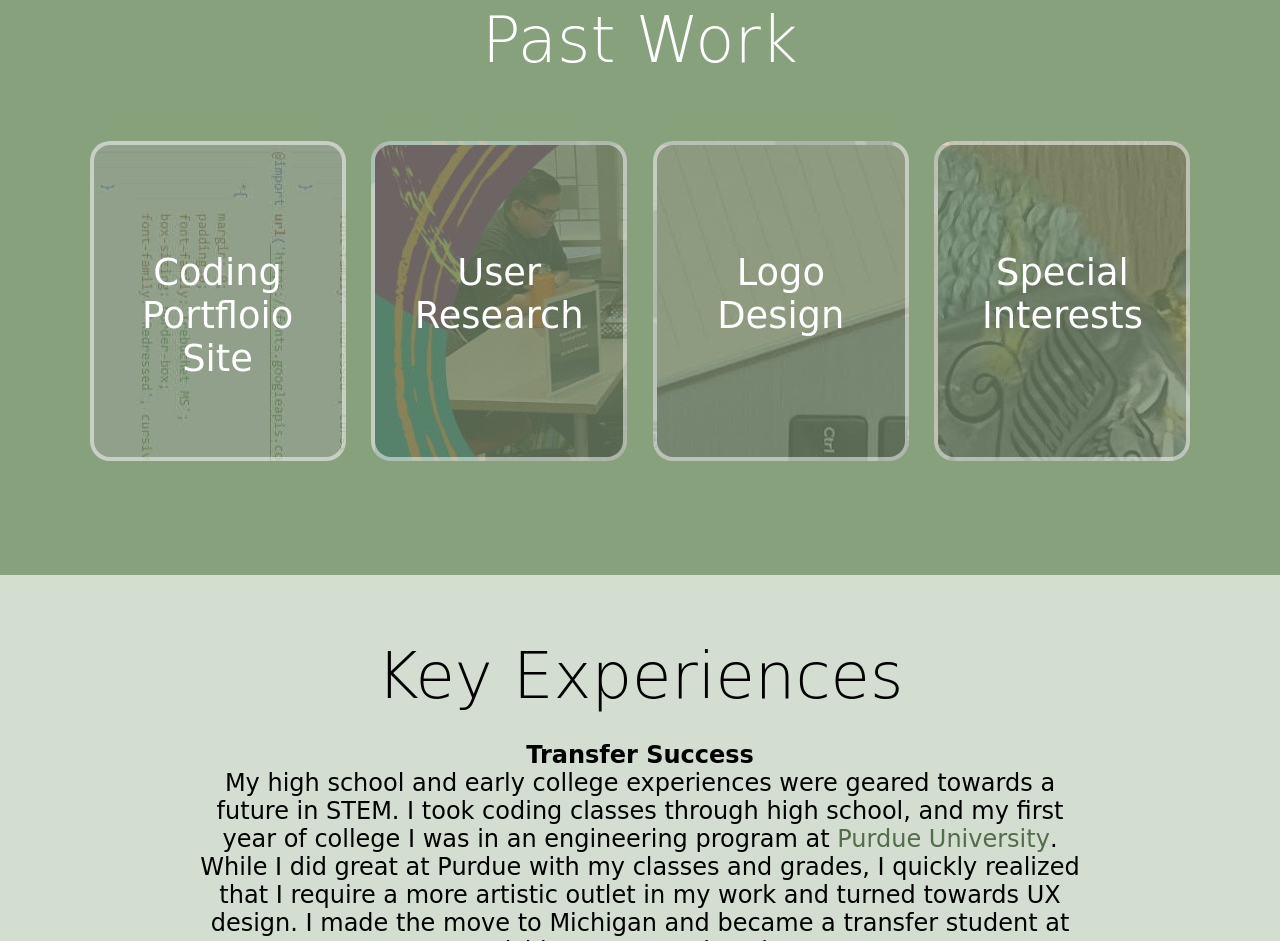
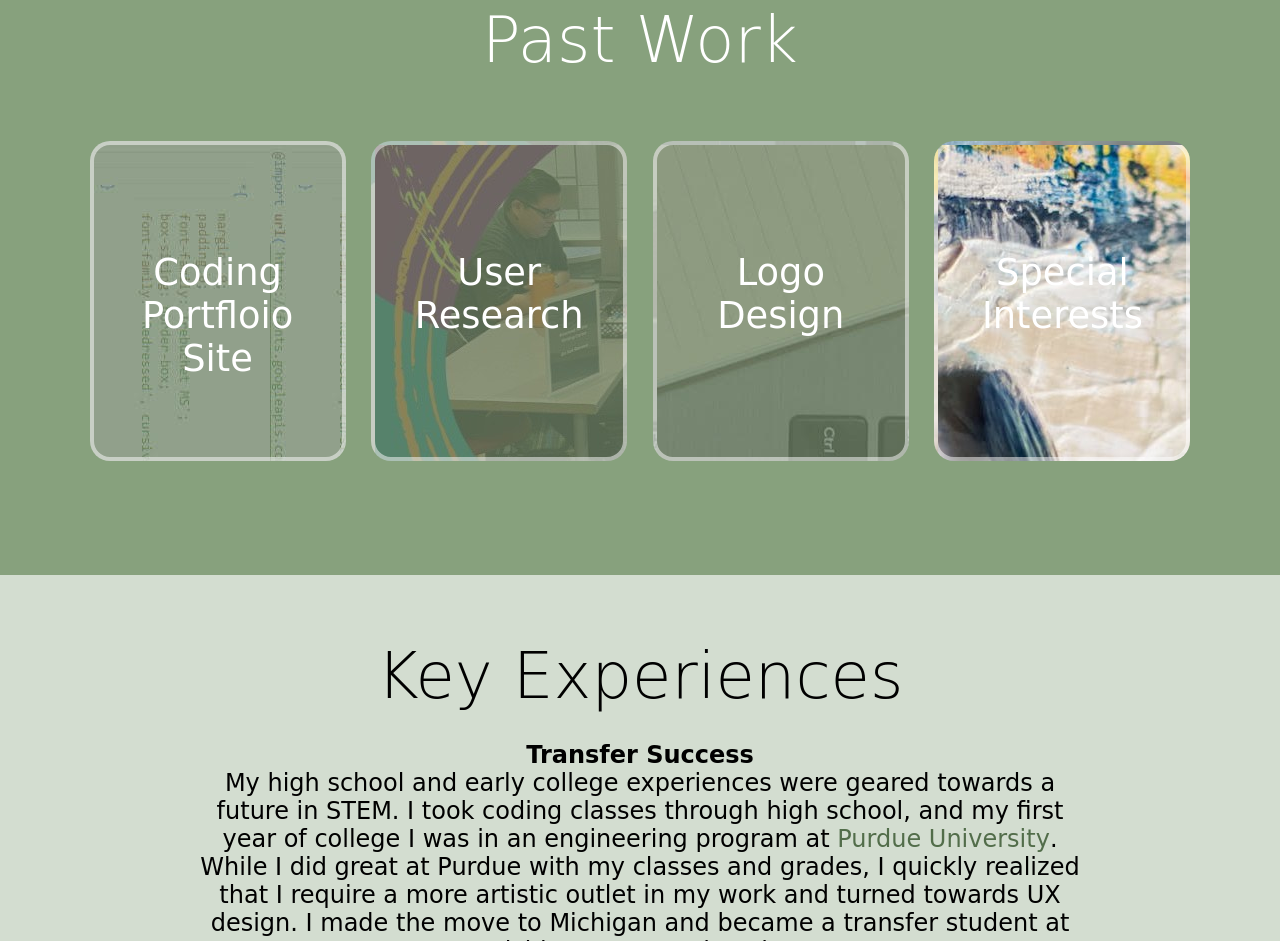
Before and after one commit to rachel-hoffman/portfolio, a plain HTML site: page index.html in a window 1280 px wide. Shown: the part 1461-2402 px from the top of the page. Drawn offline with Linux system fonts and the light colour scheme; a web font is replaced by a local one.

Commit message:
Update index.html

```diff
--- a/index.html
+++ b/index.html
@@ -115,7 +115,7 @@
 
             <!--Project 4-->
             <a href="project_4.html" alt="link to extra passion projects">
-                <div class="project" style="background-image:url(images/p4Cover.jpg);">
+                <div class="project" style="background-image:url(images/p4Banner.jpg);">
                     <p class="projecttxt">Special Interests</p>
                 </div>
             </a>
```
